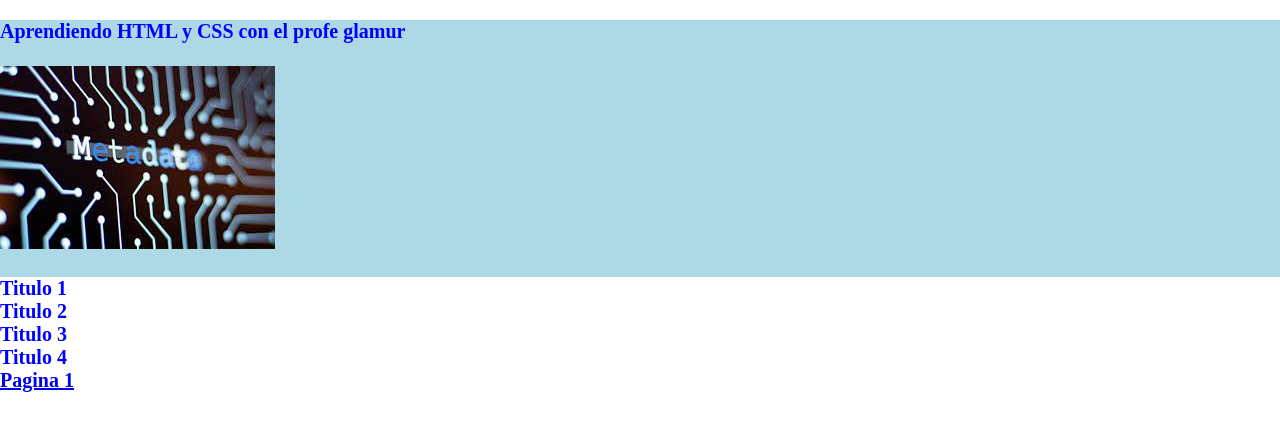
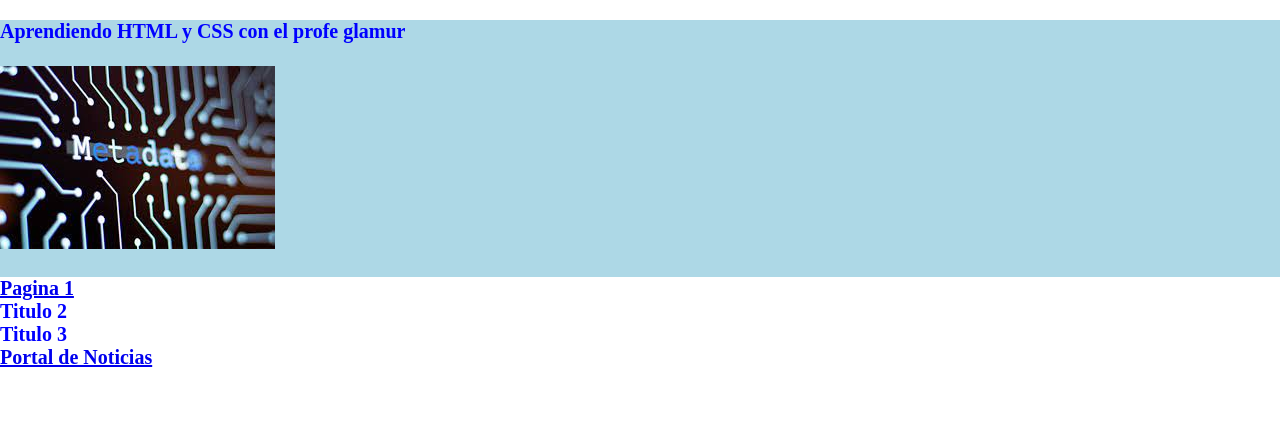
Before and after one commit to Piter31/1er_Cuatrimestre_2022_HTML, a website: page index.html in a window 1280 px wide. Shown: the part 86-516 px from the top of the page. Drawn offline with Linux system fonts and the light colour scheme.

Commit message:
cambios...

```diff
--- a/index.html
+++ b/index.html
@@ -19,16 +19,16 @@
     <img src="imagen.png">
     <br><br>
     <ul>
-      <li>Titulo 1</li>
+      <li><a href="Tarea/pagina1.html">Pagina 1</a></li>
       <li>Titulo 2</li>
       <li>Titulo 3</li>
-      <li>Titulo 4</li>
+      <li><a href="Tarea/portalDeNoticias.html">Portal de Noticias</a></li>
     </ul>
 
     <ol>
 
     </ol>
-    <a href="/Tarea/pagina1.html">Pagina 1</a>
+
 
   </body>
 
```
